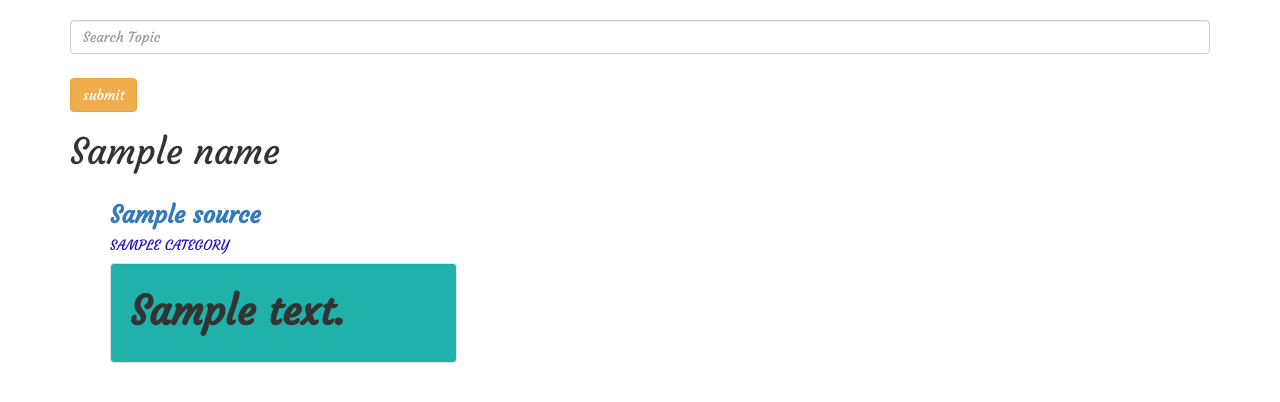
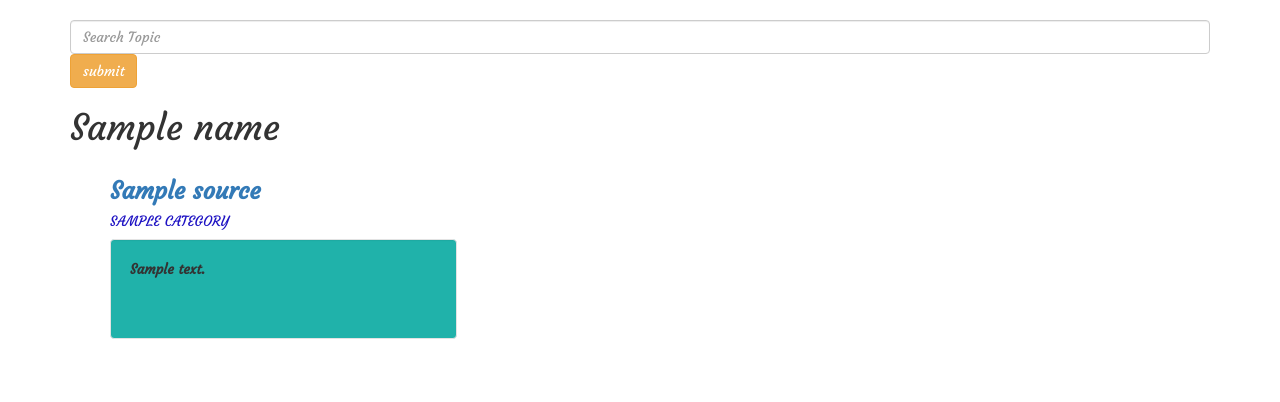
Before and after one commit to tw8130/News-Article, a Flask app: template app/templates/index.html in a window 1280 px wide. Shown: the part 52-454 px from the top of the page. Run offline with Flask 2, Linux system fonts and the light colour scheme; the template is opened without the code that fills it: most values are stand-ins (such as "Sample title", 1, 10 or a date in 2020); some libraries are stand-ins or nearby versions; some web fonts are replaced.

Commit message:
add changes

```diff
--- a/app/static/css/style.css
+++ b/app/static/css/style.css
@@ -1,4 +1,4 @@
 .container{
     font-family: 'Courgette', cursive;
-    font-size: 40px;
+
 }
```
